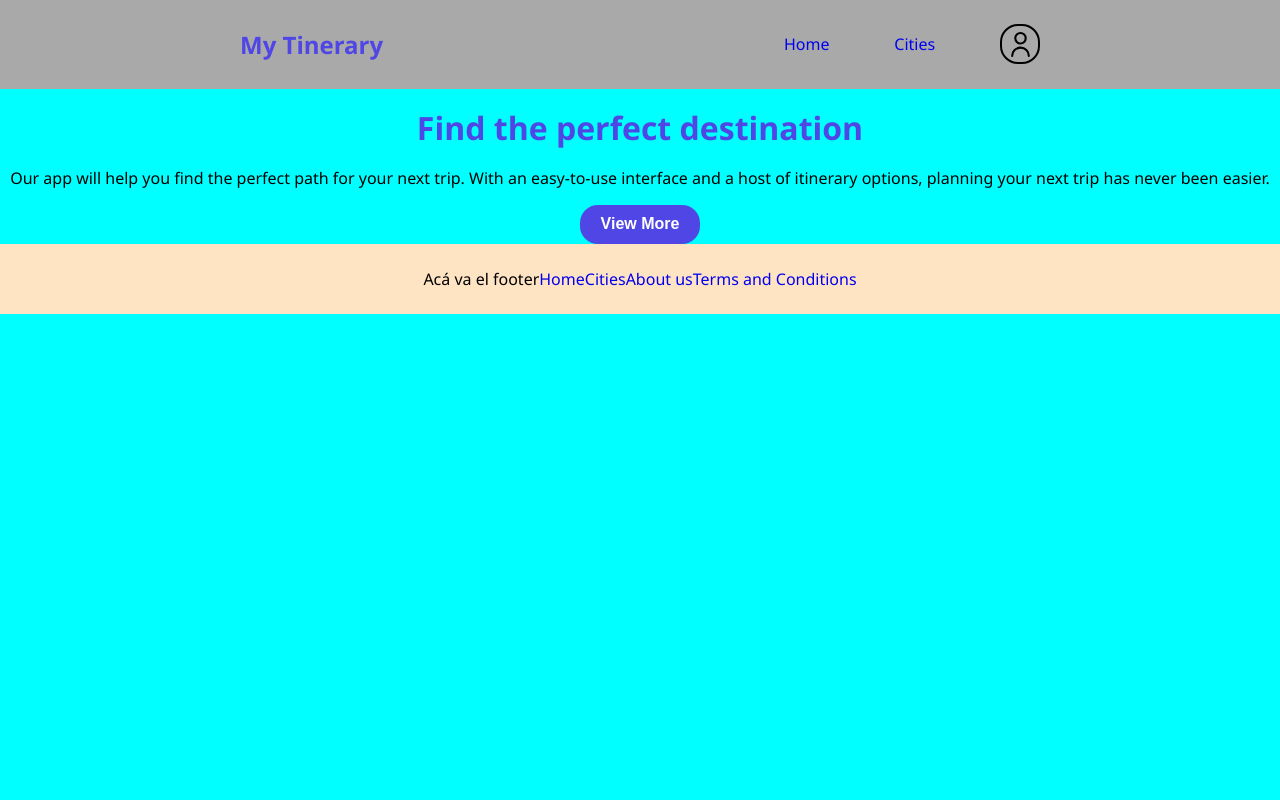
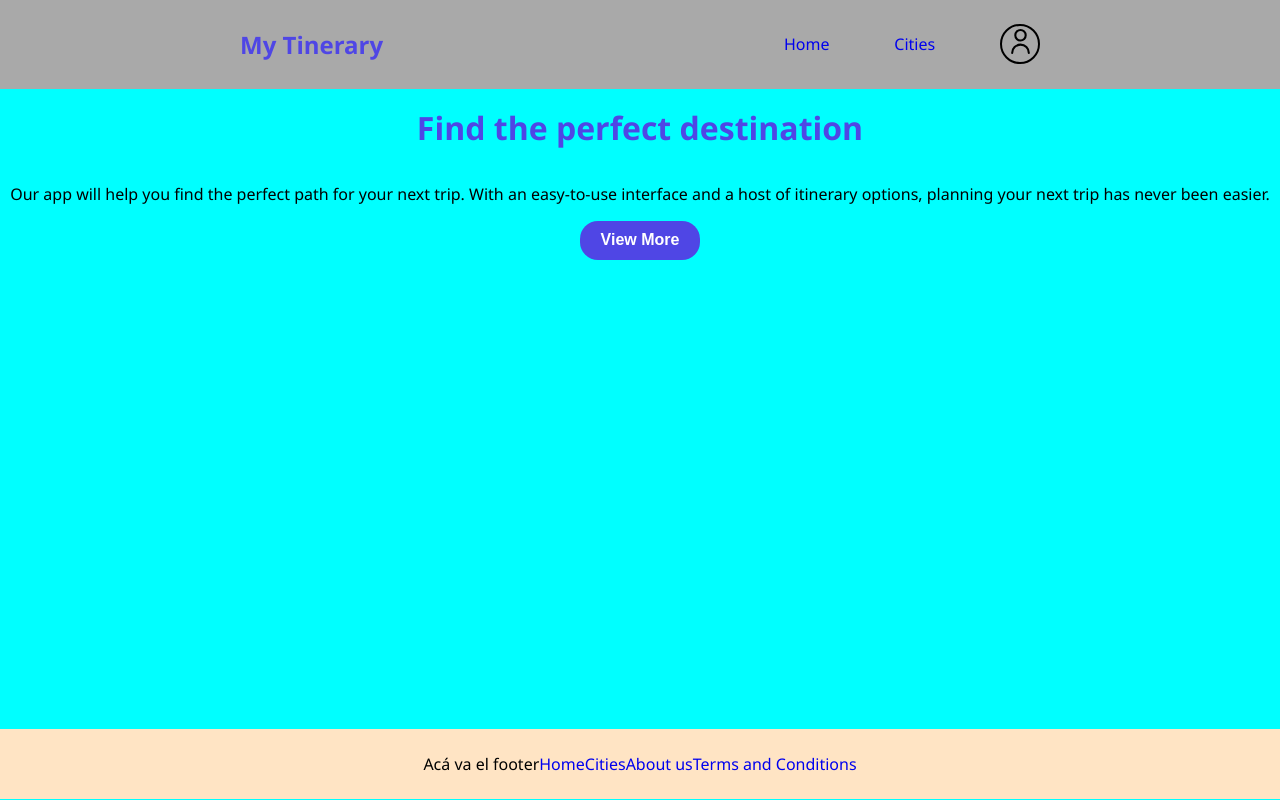
Before and after one commit to Hecse/mytinerary-hector-servin, a React (Vite) app: page / in a window 1280 px wide. Built offline with nearby package versions, Linux system fonts and the light colour scheme.

Commit message:
Se agregaron favcicon y otros detalles

```diff
--- a/index.html
+++ b/index.html
@@ -2,7 +2,7 @@
 <html lang="en">
   <head>
     <meta charset="UTF-8" />
-    <link rel="icon" type="image/svg+xml" href="/react.svg" />
+    <link rel="icon" type="image/svg+xml" href="/favicon.png" />
     <meta name="viewport" content="width=device-width, initial-scale=1.0" />
     <title>My Tinerary</title>
   </head>
--- a/src/components/Header.jsx
+++ b/src/components/Header.jsx
@@ -10,7 +10,7 @@ const Header = () => {
                     <a href="#">Cities</a>
 
                     <div className="logIn">
-                        <img src="./public/usuario.svg" width={25} alt="logIn" />
+                        <a href="#"><img src="./public/usuario.svg" width={25} alt="logIn" /></a>
                     </div>
 
                 </div>
--- a/src/styles/Header.css
+++ b/src/styles/Header.css
@@ -37,5 +37,5 @@ a {
     border: 2px solid rgb(0, 0, 0);
     width: 36px;
     height: 36px;
-    border-radius: 18px;
+    border-radius: 20px;
 }
--- a/src/styles/Main.css
+++ b/src/styles/Main.css
@@ -1,9 +1,10 @@
 .main-container {
+    display: flex;
     font-family: 'Segoe UI', Tahoma, Geneva, Verdana, sans-serif;
     text-align: center;
-
-
     align-items: center;
+    height: 80vh;
+    flex-direction: column;
 }
 
 h1 {
```
Also changed, not shown: public/favicon.png (added).
